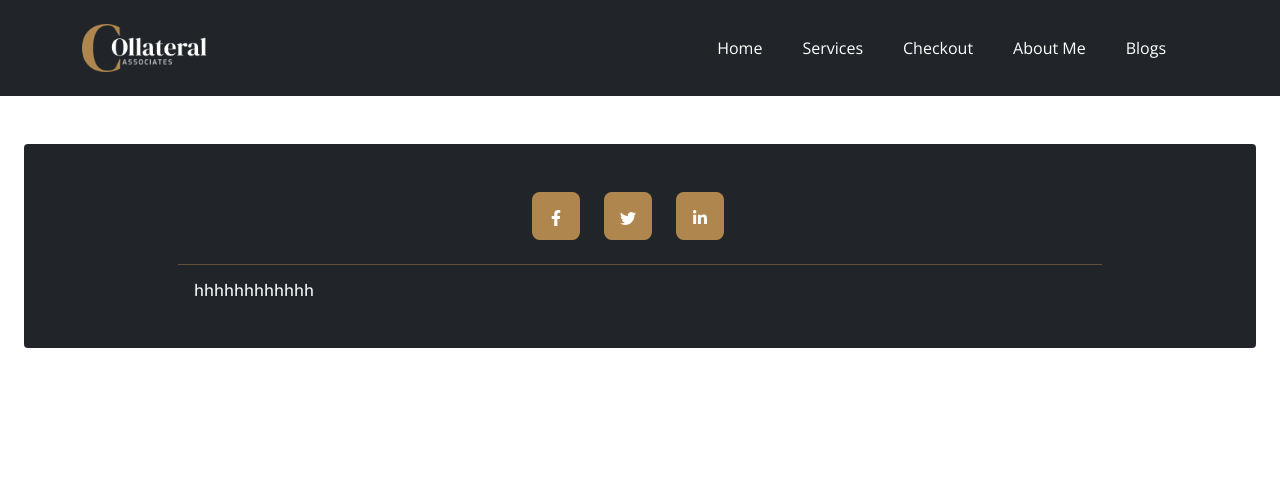
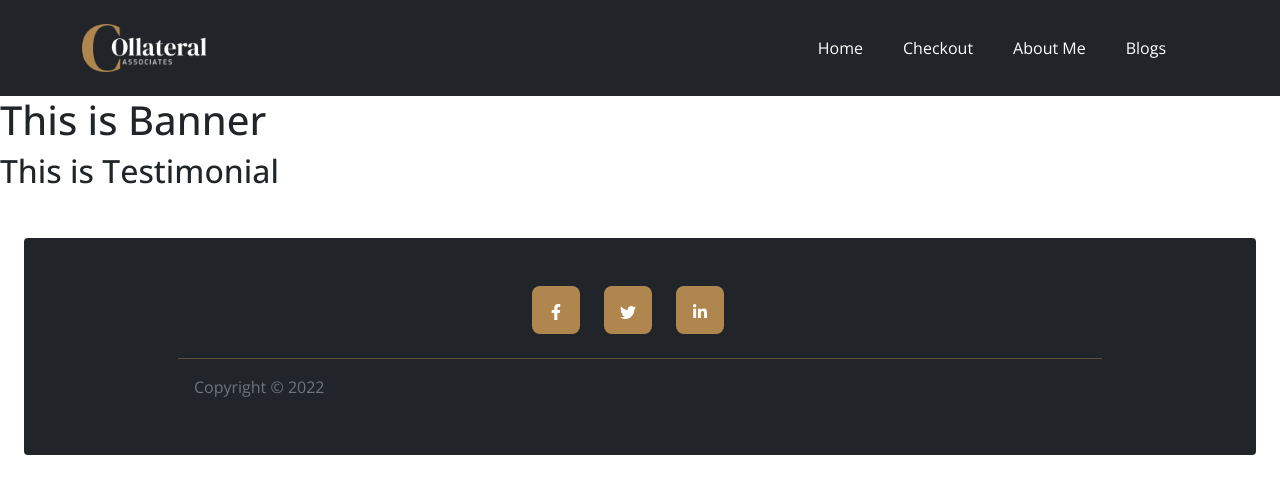
Before and after one commit to NishatFariza/Collateral-Associates, a React (Create React App) app: page / in a window 1280 px wide. Shown: the top 494 px of the page. Built offline with nearby package versions, Linux system fonts and the light colour scheme.

Commit message:
header route add

```diff
--- a/src/App.js
+++ b/src/App.js
@@ -10,7 +10,7 @@ function App() {
     <div className="App">
       <Header/>
       <Routes>
-        <Route to='/'element={<Home/>}></Route>
+        <Route path='/'element={<Home/>}></Route>
       </Routes>
       <Footer/>
     </div>
--- a/src/Pages/Shared/Footer/Footer.jsx
+++ b/src/Pages/Shared/Footer/Footer.jsx
@@ -6,6 +6,8 @@ import { FaLinkedinIn } from "react-icons/fa";
 import { Link } from "react-router-dom";
 
 const Footer = () => {
+  const today = new Date();
+  const year = today.getFullYear();
   return (
     <div className="py-4 bg-dark mt-5 mx-4 rounded">
       <div className="w-75 mx-auto p-4 footer-wrapper d-flex justify-content-center align-items-center">
@@ -24,7 +26,7 @@ const Footer = () => {
         </div>
       </div>
       <div>
-        <h6 className="w-75 mx-auto p-3 text-light">hhhhhhhhhhhh</h6>
+        <p className="w-75 mx-auto p-3 text-muted">Copyright &copy; {year}</p>
       </div>
     </div>
   );
--- a/src/Pages/Shared/Header/Header.jsx
+++ b/src/Pages/Shared/Header/Header.jsx
@@ -14,19 +14,16 @@ const Header = () => {
           <Navbar.Toggle aria-controls="responsive-navbar-nav" />
           <Navbar.Collapse id="responsive-navbar-nav">
             <Nav className="ms-auto">
-              <Nav.Link className="me-4 text-white" href="#deets">
+              <Nav.Link className="me-4 text-white" as={Link} to="/">
                 Home
               </Nav.Link>
-              <Nav.Link className="me-4 text-white" href="#deets">
-                Services
-              </Nav.Link>
-              <Nav.Link className="me-4 text-white" href="#deets">
+              <Nav.Link className="me-4 text-white" as={Link} to="/checkout">
                 Checkout
               </Nav.Link>
-              <Nav.Link className="me-4 text-white" href="#deets">
+              <Nav.Link className="me-4 text-white" as={Link} to="/about">
                 About Me
               </Nav.Link>
-              <Nav.Link className="me-4 text-white" href="#deets">
+              <Nav.Link className="me-4 text-white" as={Link} to="/blogs">
                 Blogs
               </Nav.Link>
             </Nav>
```
